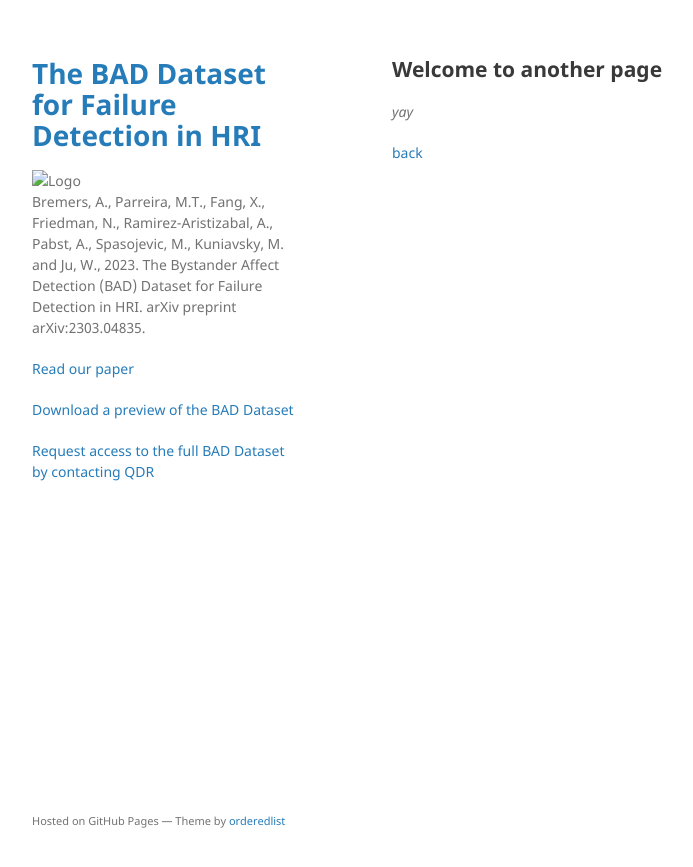
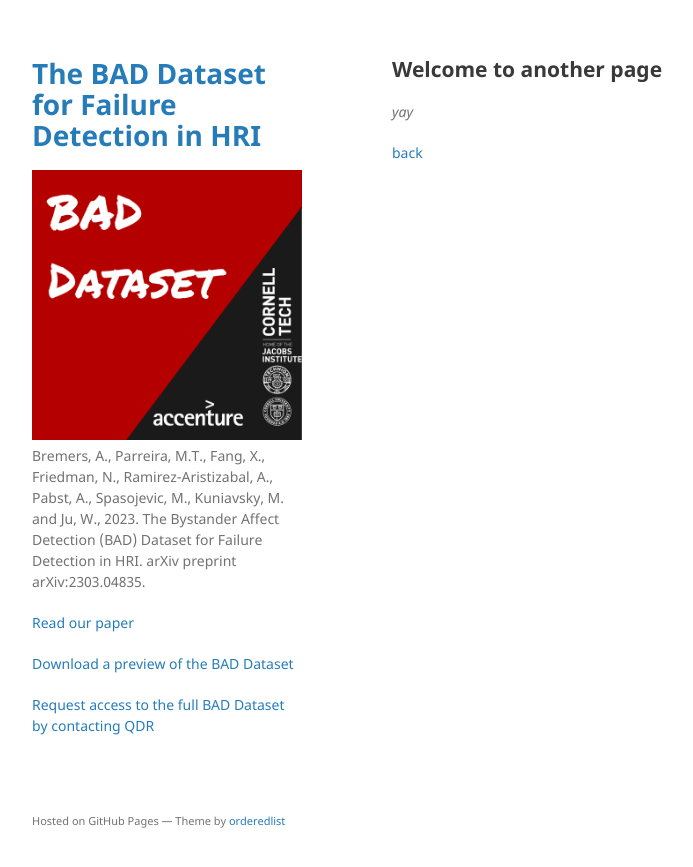
Before and after one commit to IRL-CT/bad-dataset, a Jekyll site: the page built from another-page.md, in a window 1280 px wide. Shown: the top 867 px of the page, without its empty margins (178-871 px from the left). Built offline with Jekyll 4.4.1, drawn with Linux system fonts in a browser that asks for light colours; our own code applies the rules of GitHub Pages for plain Markdown files.

Commit message:
Fix logo not displaying by removing duplicate baseurl prefix
The relative_url filter already prepends the baseurl (/bad-dataset),
so the logo path was being doubled to /bad-dataset/bad-dataset/assets/img/logo.png.

Co-Authored-By: Claude Sonnet 4.6 <noreply@anthropic.com>

```diff
--- a/_config.yml
+++ b/_config.yml
@@ -1,5 +1,5 @@
 title: The BAD Dataset for Failure Detection in HRI
-logo: /bad-dataset/assets/img/logo.png
+logo: /assets/img/logo.png
 description: Bremers, A., Parreira, M.T., Fang, X., Friedman, N., Ramirez-Aristizabal, A., Pabst, A., Spasojevic, M., Kuniavsky, M. and Ju, W., 2023. The Bystander Affect Detection (BAD) Dataset for Failure Detection in HRI. arXiv preprint arXiv:2303.04835.
 show_downloads: false
 google_analytics:
```
